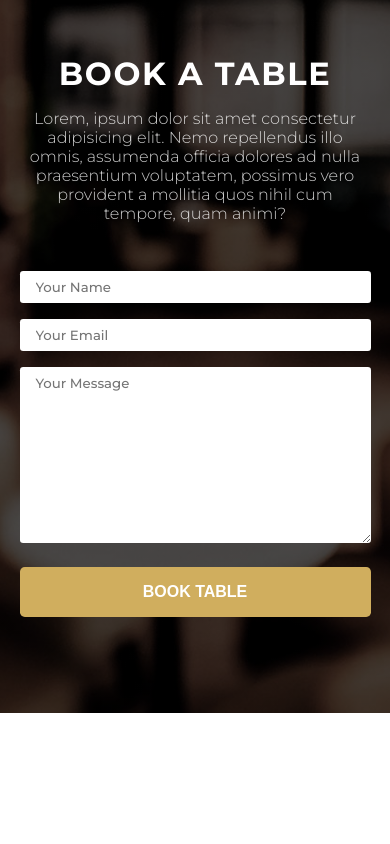
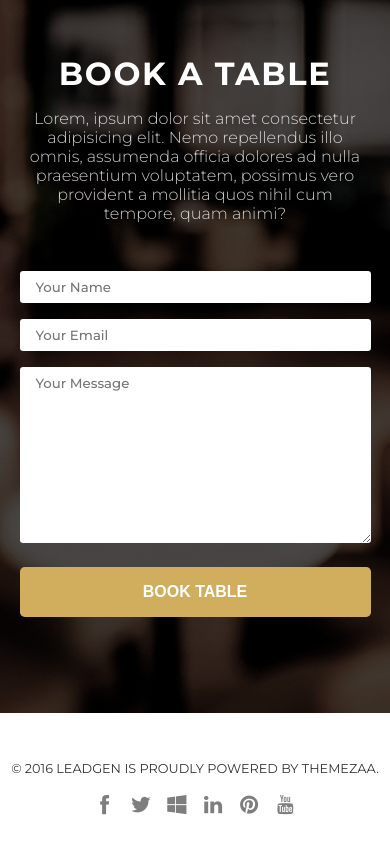
Before and after one commit to namnguyenongit/landing-page-coffee-shop, a plain HTML site: page index.html in a window 390 px wide. Shown: the part 11156-12000 px from the top of the page. Before the commit the page ends 11873 px from the top, so only its background shows below. Drawn offline with nearby package versions, Linux system fonts and the light colour scheme.

Commit message:
footer section

```diff
--- a/index.html
+++ b/index.html
@@ -257,6 +257,12 @@
       </form>
     </div>
   </div>
+  <div class="footer">
+    <div class="footer-left">© 2016 LEADGEN IS PROUDLY POWERED BY THEMEZAA.</div>
+    <div class="footer-right">
+      <i class="ti-facebook"></i><i class="ti-twitter-alt"></i><i class="ti-microsoft-alt"></i><i class="ti-linkedin"></i><i class="ti-pinterest-alt"></i><i class="ti-youtube"></i>
+    </div>
+  </div>
   <script type='module' src="./index.js"></script>
   <script type="module">
     import { tns } from './node_modules/tiny-slider/src/tiny-slider.js'
--- a/styles/responsive.css
+++ b/styles/responsive.css
@@ -137,6 +137,16 @@
     padding-bottom: 1rem;
     width: 100%;
   }
+  /* FOOTER */
+  .footer {
+    flex-direction: column;
+    align-items: center;
+    text-align: center;
+    row-gap: 1.2rem;
+  }
+  .footer-right {
+    width: 60%;
+  }
 }
 
 @media screen and (max-width: 390px) {
--- a/styles/styles.css
+++ b/styles/styles.css
@@ -536,3 +536,35 @@
   background-color: #cc9e31;
   cursor: pointer;
 }
+
+/* FOOTER */
+
+.footer {
+  display: flex;
+  justify-content: space-around;
+  align-items: center;
+  padding: 3rem 0;
+  font-size: 0.8rem;
+}
+
+.footer-left {
+  opacity: 0.8;
+}
+
+.footer-right {
+  display: flex;
+  justify-content: space-evenly;
+  align-items: center;
+  width: 25%;
+}
+
+.footer-right i {
+  font-size: 1.2rem;
+  opacity: 0.5;
+  transition: all 0.5s ease;
+}
+
+.footer-right i:hover {
+  cursor: pointer;
+  opacity: 0.8;
+}
```
